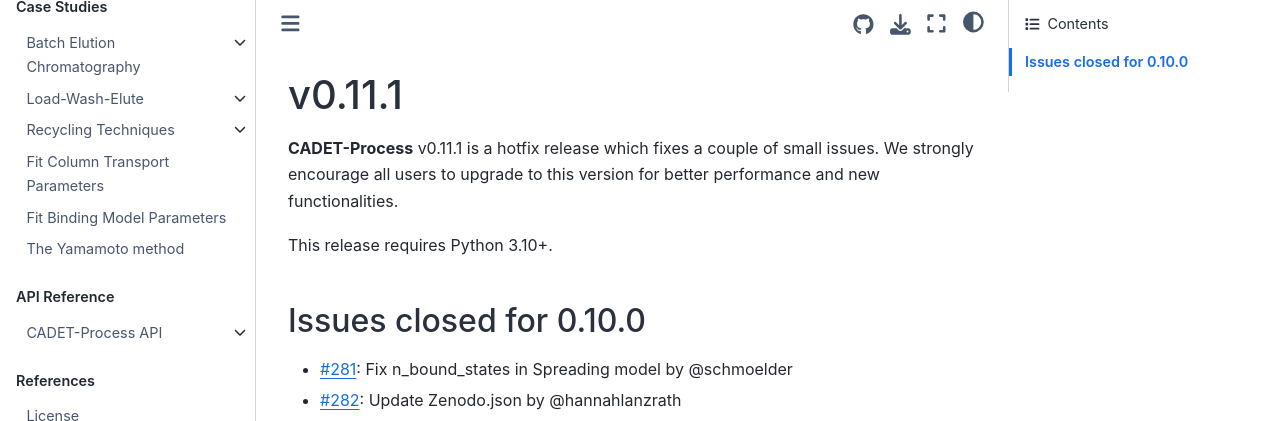
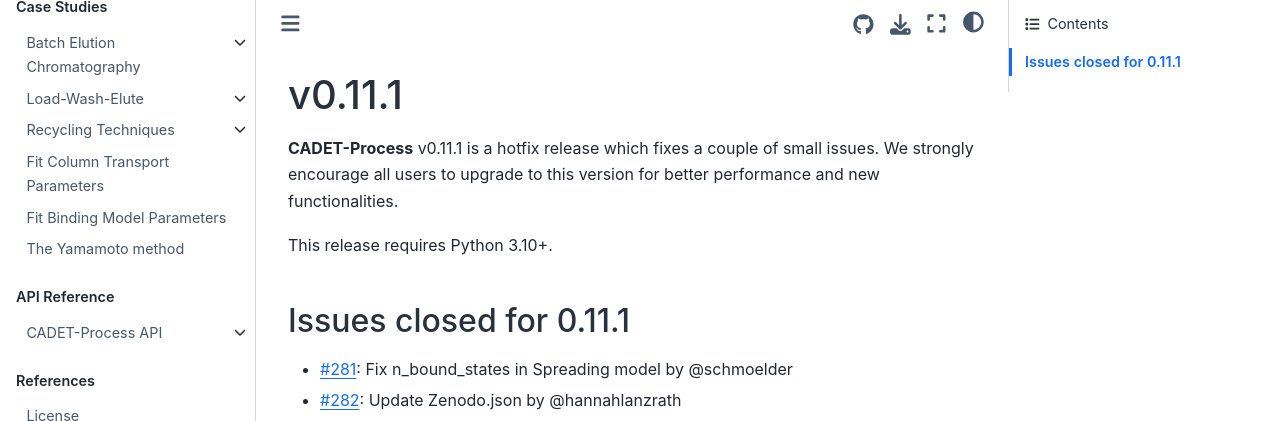
Before and after one commit to fau-advanced-separations/CADET-Process, a Sphinx documentation site: the page built from docs/source/release_notes/v0.11.1.md, in a window 1280 px wide. Shown: the top 421 px of the page. Built offline with Sphinx 7.4.7 and the Sphinx Book theme 1.1.4, drawn with Linux system fonts in a browser that asks for light colours; pages that are not in the unit, such as notebooks, are missing from menus.

Commit message:
Fix version numbers in changelog

```diff
--- a/docs/source/release_notes/v0.11.1.md
+++ b/docs/source/release_notes/v0.11.1.md
@@ -5,7 +5,7 @@
 
 This release requires Python 3.10+.
 
-## Issues closed for 0.10.0
+## Issues closed for 0.11.1
 
 - [#281](https://github.com/fau-advanced-separations/CADET-Process/pull/281): Fix n_bound_states in Spreading model by @schmoelder
 - [#282](https://github.com/fau-advanced-separations/CADET-Process/pull/282): Update Zenodo.json by @hannahlanzrath
```
Also changed, not shown: docs/source/release_notes/v0.10.1.md (+1 -1 lines).
